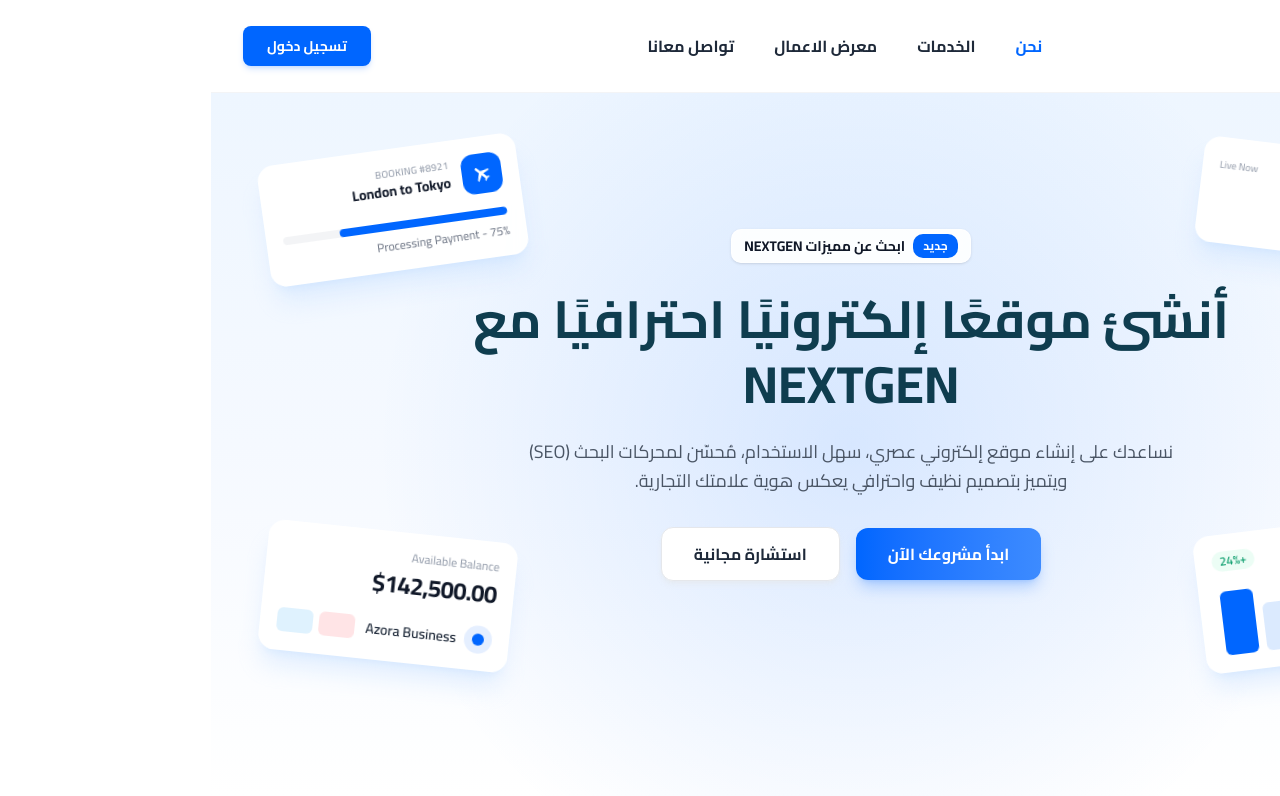
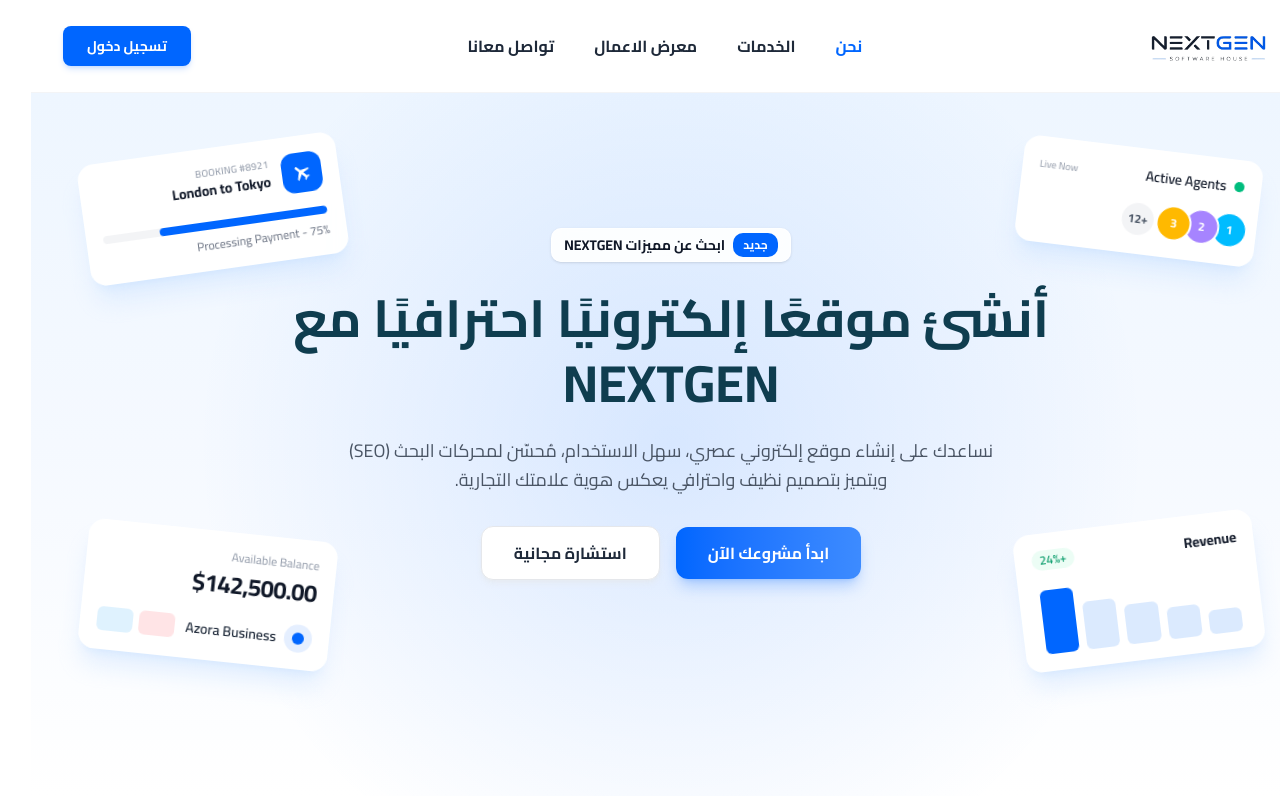
Before and after one commit to Mohamed-Gamal-22/NextGen2, a Next.js app: page / in a window 1280 px wide. Shown: the top 796 px of the page. Built offline with nearby package versions, Linux system fonts and the light colour scheme.

Commit message:
make navbar fixed

```diff
--- a/src/components/Navbar.tsx
+++ b/src/components/Navbar.tsx
@@ -38,15 +38,18 @@
   );
 }
 
+const NAVBAR_HEIGHT = 92;
+
 export default function Navbar() {
   const [menuOpen, setMenuOpen] = useState(false);
 
   return (
-    <header
-      dir="rtl"
-      className="sticky top-0 z-50 w-full border-b border-gray-100 bg-white"
-    >
-      <nav className="mx-auto flex w-full max-w-7xl items-center justify-between gap-4 px-4 py-3 sm:px-6 lg:px-8">
+    <>
+      <header
+        dir="rtl"
+        className="fixed top-0 right-0 left-0 z-50 w-full border-b border-gray-100 bg-white"
+      >
+        <nav className="mx-auto flex h-[92px] w-full max-w-7xl items-center justify-between gap-4 px-4 sm:px-6 lg:px-8">
         {/* logo */}
         <Link href="/" className="shrink-0">
           <Image
@@ -97,12 +100,17 @@
           </button>
         </div>
       </nav>
+      </header>
 
-      {/* links in small screen */}
+      {/* Spacer — keeps content below the fixed bar only */}
+      <div aria-hidden="true" className="h-[92px] shrink-0" />
+
+      {/* Mobile menu — overlays content when open */}
       <div
-        className={`grid overflow-hidden transition-[grid-template-rows] duration-300 ease-in-out md:hidden ${
-          menuOpen ? "grid-rows-[1fr]" : "grid-rows-[0fr]"
+        className={`fixed inset-x-0 z-40 grid overflow-hidden border-b border-gray-100 bg-white shadow-lg transition-[grid-template-rows] duration-300 ease-in-out md:hidden ${
+          menuOpen ? "grid-rows-[1fr]" : "pointer-events-none grid-rows-[0fr]"
         }`}
+        style={{ top: `${NAVBAR_HEIGHT}px` }}
         aria-hidden={!menuOpen}
       >
         <div className="min-h-0 overflow-hidden">
@@ -141,6 +149,6 @@
           </div>
         </div>
       </div>
-    </header>
+    </>
   );
 }
```
